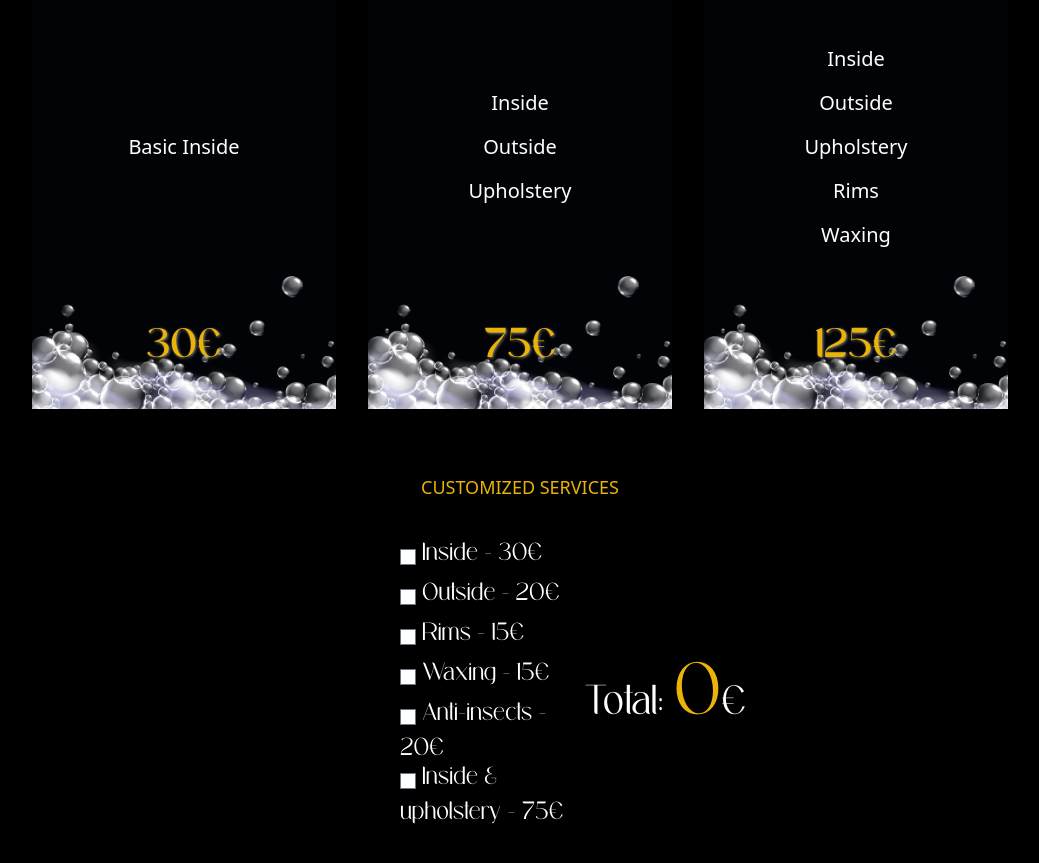
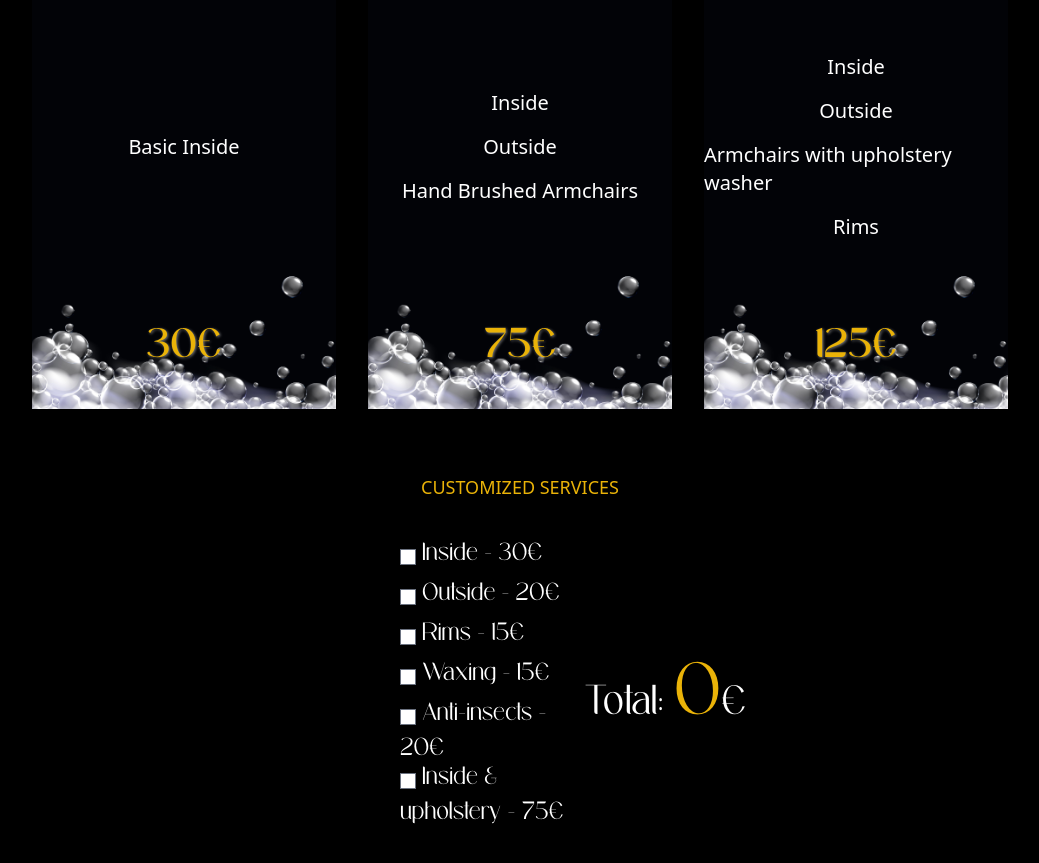
Before and after one commit to CarlosMansoPerez/Lavage-Unique, a plain HTML site: page index-en.html in a window 1280 px wide. Shown: the part 2021-2884 px from the top of the page, without its empty margins (120-1159 px from the left). Drawn offline with nearby package versions, Linux system fonts and the light colour scheme.

Commit message:
Add files via upload

```diff
--- a/index-en.html
+++ b/index-en.html
@@ -119,7 +119,7 @@
                     <div class="w-100 h-[60%] flex flex-col justify-start items-center">
                         <span class="text-white text-xl my-2">Inside</span>
                         <span class="text-white text-xl my-2">Outside</span>
-                        <span class="text-white text-xl my-2">Upholstery</span>
+                        <span class="text-white text-xl my-2">Hand Brushed Armchairs</span>
                     </div>
                     <div class="w-100 h-[20%]">
                         <div class="w-full h-[60px] flex justify-center items-start text-xl font-autolux-bold text-yellow-500"><span style="text-shadow: 1px 1px 3px gray;">75€</span></div>
@@ -132,9 +132,8 @@
                     <div class="w-100 h-[60%] flex flex-col justify-start items-center">
                         <span class="text-white text-xl my-2">Inside</span>
                         <span class="text-white text-xl my-2">Outside</span>
-                        <span class="text-white text-xl my-2">Upholstery</span>
+                        <span class="text-white text-xl my-2">Armchairs with upholstery washer</span>
                         <span class="text-white text-xl my-2">Rims</span>
-                        <span class="text-white text-xl my-2">Waxing</span>
                     </div>
                     <div class="w-100 h-[20%]">
                         <div class="w-full h-[60px] flex justify-center items-start text-xl font-autolux-bold text-yellow-500"><span style="text-shadow: 1px 1px 3px gray;">125€</span></div>
```
Also changed, not shown: index.html (+2 -3 lines).
